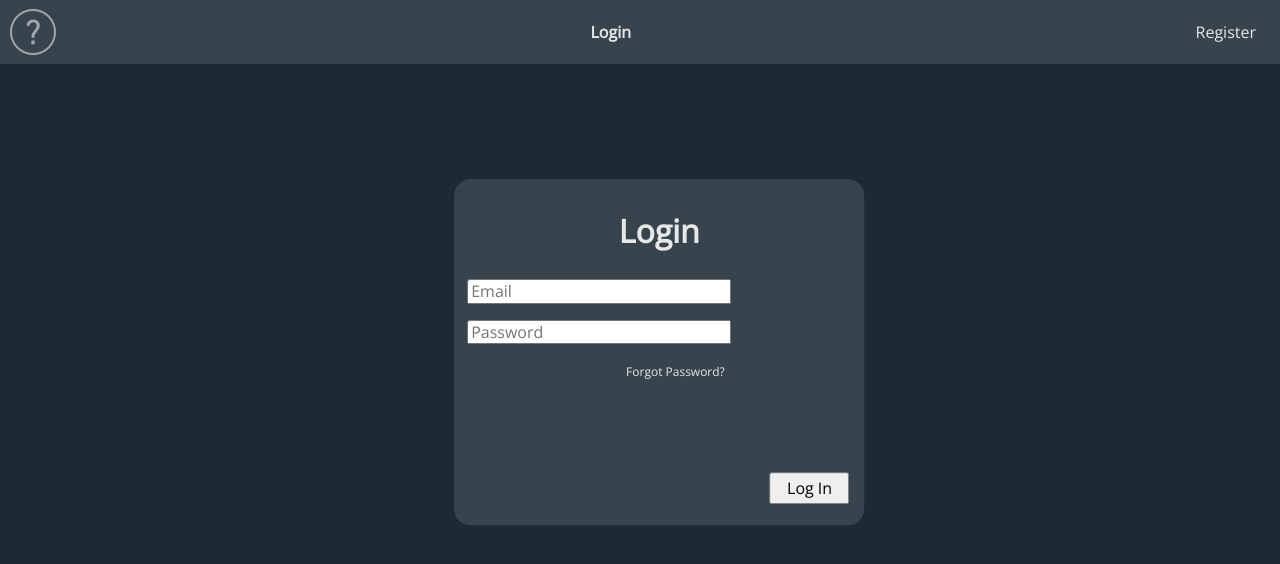
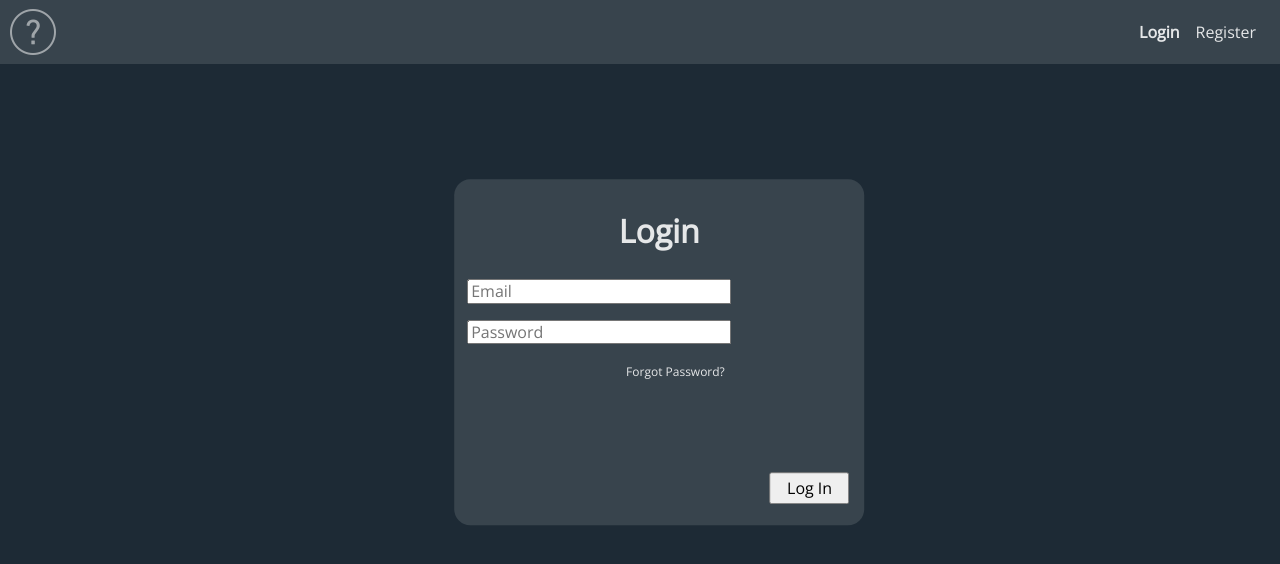
Before and after one commit to jdias95/FitnessApp, a React (Create React App) app in the folder client/: page /login in a window 1280 px wide. Shown: the top 564 px of the page. Built offline with nearby package versions, Linux system fonts and the light colour scheme; no server answers.

Commit message:
Adds modal to onclick for walkthrough img

```diff
--- a/client/src/App.js
+++ b/client/src/App.js
@@ -19,6 +19,7 @@ import "./App.css";
 import Axios from "axios";
 import OTPClass from "./OTP";
 import ResetPassword from "./ResetPassword";
+import WalkthroughModal from "./WalkthroughModal";
 
 function App() {
   const [email, setEmail] = useState("");
@@ -32,6 +33,7 @@ function App() {
   const [trackedExercises, setTrackedExercises] = useState({});
   const [routineExercises, setRoutineExercises] = useState({});
   const [openMenus, setOpenMenus] = useState({});
+  const [showWalkthroughModal, setShowWalkthroughModal] = useState(false);
   const currentDate = new Date();
   const year = currentDate.getFullYear();
   const month = String(currentDate.getMonth() + 1).padStart(2, "0");
@@ -119,7 +121,13 @@ function App() {
     createRoutesFromElements(
       <Route
         path="/"
-        element={<Root setLoginStatus={setLoginStatus} apiURL={apiURL} />}
+        element={
+          <Root
+            setLoginStatus={setLoginStatus}
+            apiURL={apiURL}
+            setShowWalkthroughModal={setShowWalkthroughModal}
+          />
+        }
       >
         <Route
           index
@@ -378,11 +386,6 @@ function App() {
 
   return (
     <div className="App">
-      <img
-        className="walkthrough-img"
-        src={process.env.PUBLIC_URL + "/walkthrough.png"}
-        alt="walkthrough"
-      />
       <RouterProvider router={router}>
         {localStorage.getItem("authToken") ? (
           <NavbarLoggedIn />
@@ -390,6 +393,14 @@ function App() {
           <NavbarLoggedOut />
         )}
       </RouterProvider>
+
+      {showWalkthroughModal && (
+        <WalkthroughModal
+          onClose={() => {
+            setShowWalkthroughModal(false);
+          }}
+        />
+      )}
     </div>
   );
 }
--- a/client/src/Root.js
+++ b/client/src/Root.js
@@ -3,7 +3,7 @@ import { useNavigate, Link, Outlet, useLocation } from "react-router-dom";
 import Axios from "axios";
 
 const Root = (props) => {
-  const { setLoginStatus, apiURL } = props;
+  const { setLoginStatus, apiURL, setShowWalkthroughModal } = props;
   const navigate = useNavigate();
   const location = useLocation();
 
@@ -23,6 +23,9 @@ const Root = (props) => {
         <img
           className="walkthrough-img"
           src={process.env.PUBLIC_URL + "/walkthrough.png"}
+          onClick={() => {
+            setShowWalkthroughModal(true);
+          }}
           alt="walkthrough"
         />
         {localStorage.getItem("authToken") ? (
@@ -50,6 +53,7 @@ const Root = (props) => {
           </>
         ) : (
           <>
+            <div>
               <Link
                 className={location.pathname === "/login" ? "active" : ""}
                 to="/login"
@@ -62,6 +66,7 @@ const Root = (props) => {
               >
                 Register
               </Link>
+            </div>
           </>
         )}
       </div>
--- /dev/null
+++ b/client/src/WalkthroughModal.js
@@ -0,0 +1,28 @@
+import React from "react";
+
+const WalkthroughModal = (props) => {
+  const { onClose } = props;
+
+  return (
+    <div className="modal">
+      <div className="modal-content">
+        <div className="modal-flex">
+          <div className="exercise-modal-body">
+            <div>
+              <p>text</p>
+            </div>
+            <div>
+              <span className="modal-button-container">
+                <button className="modal-button" onClick={onClose}>
+                  Close
+                </button>
+              </span>
+            </div>
+          </div>
+        </div>
+      </div>
+    </div>
+  );
+};
+
+export default WalkthroughModal;
```
Lines whose indentation alone changed are shown as unchanged.
